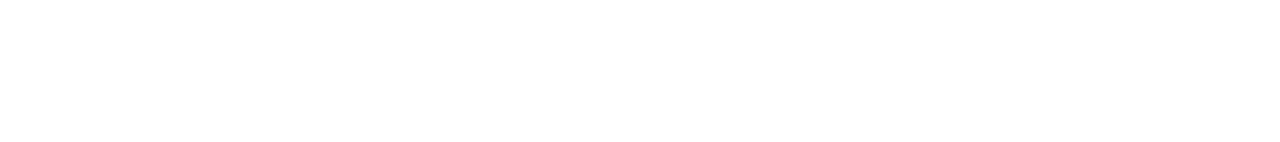
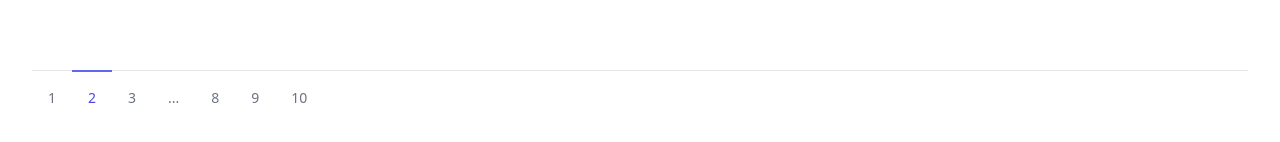
Before and after one commit to edo-edo/E-commerce-website, a React (Create React App) app: page / in a window 1280 px wide. Shown: the part 978-1120 px from the top of the page. Before the commit the page ends 1048 px from the top, so only its background shows below. Built offline with nearby package versions, Linux system fonts and the light colour scheme.

Commit message:
add pagination component

```diff
--- a/package.json
+++ b/package.json
@@ -4,6 +4,7 @@
   "private": true,
   "dependencies": {
     "@craco/craco": "^6.4.0",
+    "@heroicons/react": "^1.0.5",
     "@tailwindcss/aspect-ratio": "^0.3.0",
     "@testing-library/jest-dom": "^5.11.4",
     "@testing-library/react": "^11.1.0",
--- /dev/null
+++ b/src/App/Common/Pagination/index.tsx
@@ -0,0 +1,70 @@
+import { FC } from 'react';
+import { ArrowNarrowLeftIcon, ArrowNarrowRightIcon } from '@heroicons/react/solid';
+
+const Pagination: FC = () => (
+  <nav className="border-t border-gray-200 px-4 mt-24 flex items-center justify-between sm:px-0">
+    <div className="sm:hidden -mt-px w-0 flex-1 flex">
+      <a
+        href="#"
+        className="border-t-2 border-transparent pt-4 pr-1 inline-flex items-center text-sm font-medium text-gray-500 hover:text-gray-700 hover:border-gray-300"
+      >
+        <ArrowNarrowLeftIcon className="mr-3 h-5 w-5 text-gray-400" aria-hidden="true" />
+        Previous
+      </a>
+    </div>
+    <div className="hidden md:-mt-px sm:flex">
+      <a
+        href="#"
+        className="border-transparent text-gray-500 hover:text-gray-700 hover:border-gray-300 border-t-2 pt-4 px-4 inline-flex items-center text-sm font-medium"
+      >
+        1
+      </a>
+      {/* Current: "border-indigo-500 text-indigo-600", Default: "border-transparent text-gray-500 hover:text-gray-700 hover:border-gray-300" */}
+      <a
+        href="#"
+        className="border-indigo-500 text-indigo-600 border-t-2 pt-4 px-4 inline-flex items-center text-sm font-medium"
+        aria-current="page"
+      >
+        2
+      </a>
+      <a
+        href="#"
+        className="border-transparent text-gray-500 hover:text-gray-700 hover:border-gray-300 border-t-2 pt-4 px-4 inline-flex items-center text-sm font-medium"
+      >
+        3
+      </a>
+      <span className="border-transparent text-gray-500 border-t-2 pt-4 px-4 inline-flex items-center text-sm font-medium">
+        ...
+      </span>
+      <a
+        href="#"
+        className="border-transparent text-gray-500 hover:text-gray-700 hover:border-gray-300 border-t-2 pt-4 px-4 inline-flex items-center text-sm font-medium"
+      >
+        8
+      </a>
+      <a
+        href="#"
+        className="border-transparent text-gray-500 hover:text-gray-700 hover:border-gray-300 border-t-2 pt-4 px-4 inline-flex items-center text-sm font-medium"
+      >
+        9
+      </a>
+      <a
+        href="#"
+        className="border-transparent text-gray-500 hover:text-gray-700 hover:border-gray-300 border-t-2 pt-4 px-4 inline-flex items-center text-sm font-medium"
+      >
+        10
+      </a>
+    </div>
+    <div className="sm:hidden -mt-px w-0 flex-1 flex justify-end">
+      <a
+        href="#"
+        className="border-t-2 border-transparent pt-4 pl-1 inline-flex items-center text-sm font-medium text-gray-500 hover:text-gray-700 hover:border-gray-300"
+      >
+        Next
+        <ArrowNarrowRightIcon className="ml-3 h-5 w-5 text-gray-400" aria-hidden="true" />
+      </a>
+    </div>
+  </nav>
+);
+
+export default Pagination;
--- a/src/App/Products/index.tsx
+++ b/src/App/Products/index.tsx
@@ -1,6 +1,7 @@
 import { FC } from 'react';
 
 import Product from './Product';
+import Pagination from '../Common/Pagination';
 import { products } from '../data/productList.json';
 
 const Products: FC = () => (
@@ -21,6 +22,7 @@
           />
         ))}
       </div>
+      <Pagination />
     </div>
   </div>
 );
```
Also changed, not shown: 1 other file (tests, documents, lock files or other folders).
